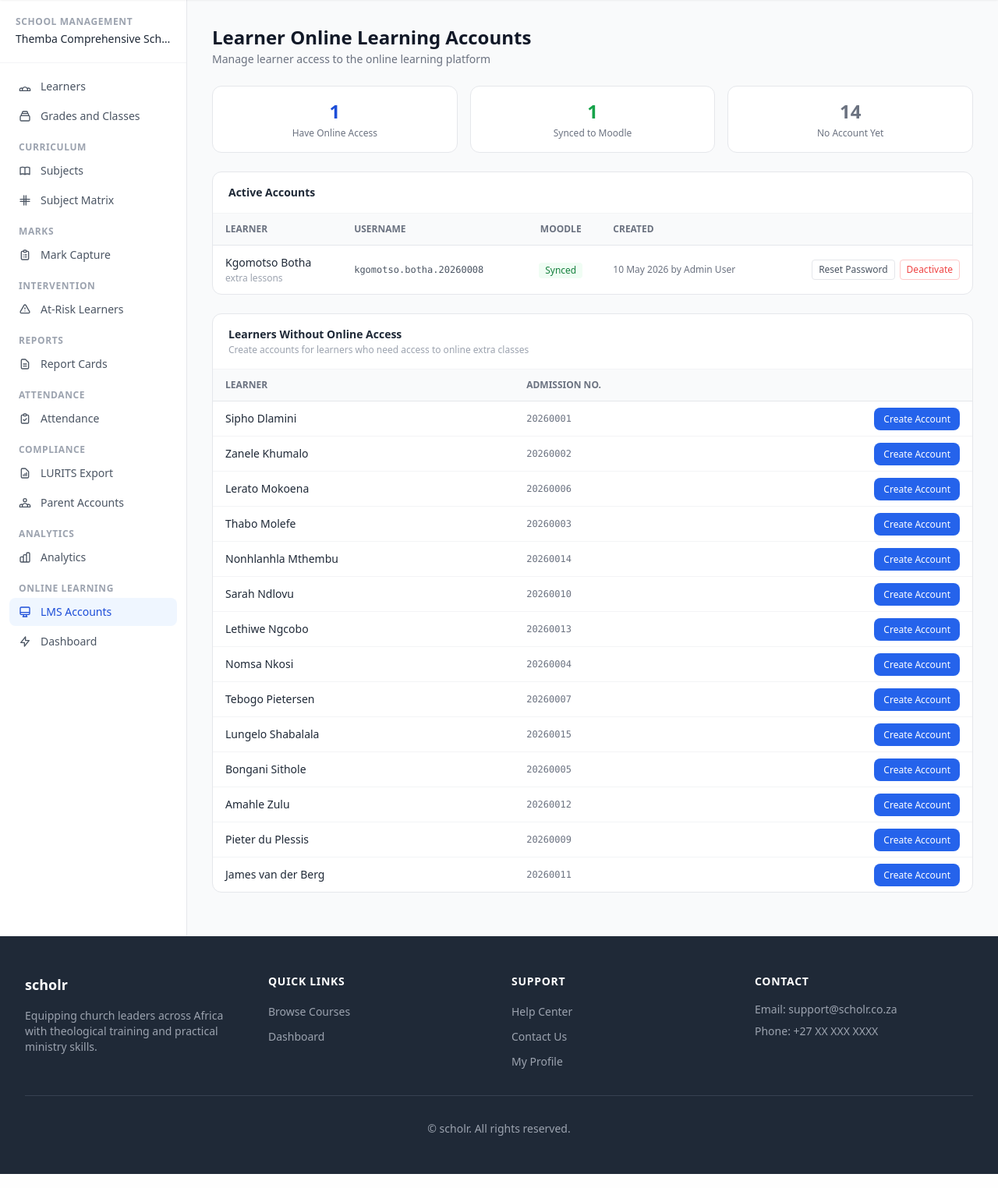
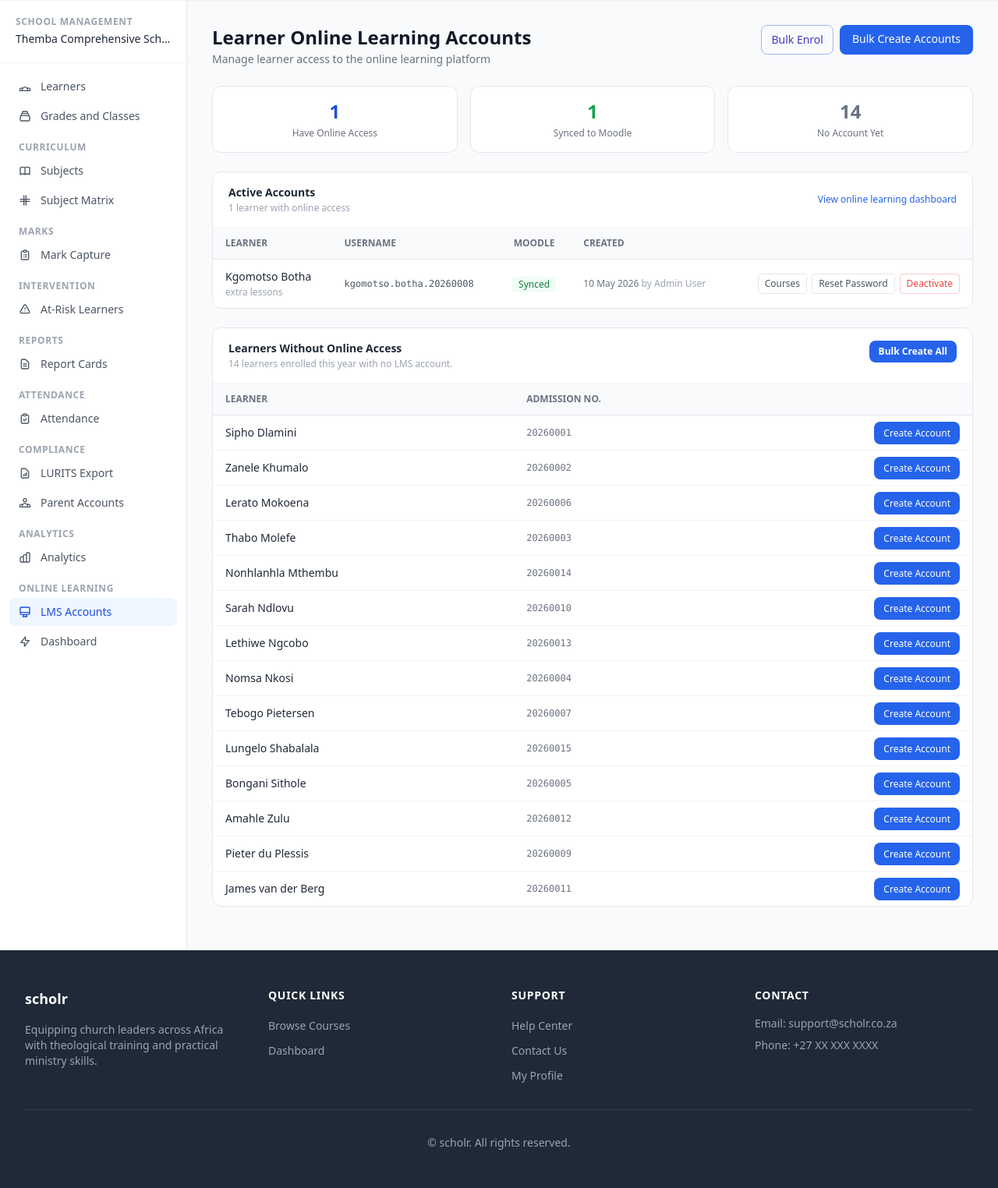
Before and after one commit to KreeckCode/scholr, a Django app: page /academics/online/accounts/ in a window 1280 px wide. Shown: the part 66-1590 px from the top of the page at 78% size. Run offline with Django 5.2, Linux system fonts and the light colour scheme; a user stored in the database is signed in; data comes from the database, SQL or seed files in the repository; both versions use the stored data as it was after the commit; parts of the project's set-up code (start-up, migrations or seed data) failed here and were passed over; some libraries are stand-ins or nearby versions.

Commit message:
feat: Update LMS and Academics settings to disable features and enhance account management UI

```diff
--- a/templates/academics/lms/accounts.html
+++ b/templates/academics/lms/accounts.html
@@ -1,12 +1,26 @@
 {% extends 'academics/base.html' %}
 
 {% block academics_content %}
-<div class="flex items-center justify-between mb-6">
+
+<!-- Header -->
+<div class="flex items-start justify-between mb-6">
     <div>
         <h1 class="text-2xl font-bold text-gray-900">Learner Online Learning Accounts</h1>
         <p class="text-sm text-gray-500 mt-0.5">
             Manage learner access to the online learning platform
         </p>
+    </div>
+    <div class="flex gap-2 shrink-0">
+        <a href="{% url 'academics:bulk_enroll' %}"
+           class="px-3 py-2 border border-indigo-300 text-indigo-700 text-sm font-medium
+                  rounded-lg hover:bg-indigo-50">
+            Bulk Enrol
+        </a>
+        <a href="{% url 'academics:bulk_create_accounts' %}"
+           class="px-4 py-2 bg-blue-600 text-white text-sm font-medium
+                  rounded-lg hover:bg-blue-700">
+            Bulk Create Accounts
+        </a>
     </div>
 </div>
 
@@ -29,8 +43,15 @@
 <!-- Active accounts -->
 {% if with_account %}
 <div class="bg-white rounded-xl border border-gray-200 overflow-hidden mb-6">
-    <div class="px-5 py-4 border-b border-gray-100">
-        <h2 class="text-sm font-semibold text-gray-800">Active Accounts</h2>
+    <div class="px-5 py-4 border-b border-gray-100 flex items-center justify-between">
+        <div>
+            <h2 class="text-sm font-semibold text-gray-800">Active Accounts</h2>
+            <p class="text-xs text-gray-400 mt-0.5">{{ total_with }} learner{{ total_with|pluralize }} with online access</p>
+        </div>
+        <a href="{% url 'academics:online_learning_dashboard' %}"
+           class="text-xs text-blue-600 hover:text-blue-800">
+            View online learning dashboard
+        </a>
     </div>
     <table class="w-full text-sm">
         <thead class="bg-gray-50 border-b border-gray-200">
@@ -45,49 +66,90 @@
         <tbody class="divide-y divide-gray-100">
             {% for acc in with_account %}
             <tr class="hover:bg-gray-50">
+
+                <!-- Learner name + optional notes -->
                 <td class="px-4 py-3">
-                    <p class="font-medium text-gray-800">{{ acc.learner.get_full_name }}</p>
+                    <a href="{% url 'academics:learner_detail' acc.learner.pk %}"
+                       class="font-medium text-gray-800 hover:text-blue-600">
+                        {{ acc.learner.get_full_name }}
+                    </a>
                     {% if acc.notes %}
                     <p class="text-xs text-gray-400 mt-0.5">{{ acc.notes }}</p>
                     {% endif %}
                 </td>
-                <td class="px-4 py-3 font-mono text-gray-600 text-xs">{{ acc.user.username }}</td>
+
+                <!-- Username -->
+                <td class="px-4 py-3 font-mono text-gray-600 text-xs">
+                    {{ acc.user.username }}
+                </td>
+
+                <!-- Moodle sync badge -->
                 <td class="px-4 py-3 text-center">
                     {% if acc.is_synced_to_moodle %}
-                    <span class="inline-block px-2 py-0.5 bg-green-50 text-green-700 text-xs rounded font-medium">Synced</span>
+                    <span class="inline-block px-2 py-0.5 bg-green-50 text-green-700
+                                 text-xs rounded font-medium">
+                        Synced
+                    </span>
                     {% else %}
-                    <span class="inline-block px-2 py-0.5 bg-amber-50 text-amber-700 text-xs rounded font-medium">
+                    <span class="inline-block px-2 py-0.5 bg-amber-50 text-amber-700
+                                 text-xs rounded font-medium">
                         {{ acc.moodle_sync_status|title }}
                     </span>
                     {% endif %}
                 </td>
+
+                <!-- Created -->
                 <td class="px-4 py-3 text-gray-500 text-xs">
                     {{ acc.created_at|date:"d M Y" }}
-                    {% if acc.created_by %}by {{ acc.created_by.get_full_name }}{% endif %}
+                    {% if acc.created_by %}
+                    <span class="text-gray-400">by {{ acc.created_by.get_full_name }}</span>
+                    {% endif %}
                 </td>
+
+                <!-- Actions -->
                 <td class="px-4 py-3 text-right">
                     <div class="flex items-center justify-end gap-1.5">
+
+                        <!-- Retry sync — only when not yet synced -->
                         {% if not acc.is_synced_to_moodle %}
-                        <form method="post" action="{% url 'academics:lms_account_retry_sync' acc.pk %}">
+                        <form method="post"
+                              action="{% url 'academics:lms_account_retry_sync' acc.pk %}">
                             {% csrf_token %}
-                            <button class="text-xs text-blue-600 border border-blue-200 px-2 py-1 rounded hover:bg-blue-50">
+                            <button class="text-xs text-blue-600 border border-blue-200
+                                           px-2 py-1 rounded hover:bg-blue-50">
                                 Retry Sync
                             </button>
                         </form>
                         {% endif %}
-                        <form method="post" action="{% url 'academics:lms_account_reset_password' acc.pk %}">
+
+                        <!-- View learner online courses -->
+                        <a href="{% url 'academics:learner_online_courses' acc.learner.pk %}"
+                           class="text-xs text-gray-600 border border-gray-200
+                                  px-2 py-1 rounded hover:bg-gray-50">
+                            Courses
+                        </a>
+
+                        <!-- Reset password -->
+                        <form method="post"
+                              action="{% url 'academics:lms_account_reset_password' acc.pk %}">
                             {% csrf_token %}
-                            <button class="text-xs text-gray-600 border border-gray-200 px-2 py-1 rounded hover:bg-gray-50">
+                            <button class="text-xs text-gray-600 border border-gray-200
+                                           px-2 py-1 rounded hover:bg-gray-50">
                                 Reset Password
                             </button>
                         </form>
-                        <form method="post" action="{% url 'academics:lms_account_deactivate' acc.pk %}"
-                              onsubmit="return confirm('Deactivate online access for {{ acc.learner.get_full_name }}?')">
+
+                        <!-- Deactivate -->
+                        <form method="post"
+                              action="{% url 'academics:lms_account_deactivate' acc.pk %}"
+                              onsubmit="return confirm('Deactivate online access for {{ acc.learner.get_full_name }}? They will lose Moodle access immediately.')">
                             {% csrf_token %}
-                            <button class="text-xs text-red-500 border border-red-200 px-2 py-1 rounded hover:bg-red-50">
+                            <button class="text-xs text-red-500 border border-red-200
+                                           px-2 py-1 rounded hover:bg-red-50">
                                 Deactivate
                             </button>
                         </form>
+
                     </div>
                 </td>
             </tr>
@@ -100,11 +162,19 @@
 <!-- Learners without accounts -->
 {% if without_account %}
 <div class="bg-white rounded-xl border border-gray-200 overflow-hidden mb-6">
-    <div class="px-5 py-4 border-b border-gray-100">
-        <h2 class="text-sm font-semibold text-gray-800">Learners Without Online Access</h2>
-        <p class="text-xs text-gray-400 mt-0.5">
-            Create accounts for learners who need access to online extra classes
-        </p>
+    <div class="px-5 py-4 border-b border-gray-100 flex items-start justify-between gap-4">
+        <div>
+            <h2 class="text-sm font-semibold text-gray-800">Learners Without Online Access</h2>
+            <p class="text-xs text-gray-400 mt-0.5">
+                {{ total_without }} learner{{ total_without|pluralize }} enrolled this year
+                with no LMS account.
+            </p>
+        </div>
+        <a href="{% url 'academics:bulk_create_accounts' %}"
+           class="shrink-0 px-3 py-1.5 bg-blue-600 text-white text-xs font-semibold
+                  rounded-lg hover:bg-blue-700">
+            Bulk Create All
+        </a>
     </div>
     <table class="w-full text-sm">
         <thead class="bg-gray-50 border-b border-gray-200">
@@ -117,11 +187,16 @@
         <tbody class="divide-y divide-gray-100">
             {% for learner in without_account %}
             <tr class="hover:bg-gray-50">
-                <td class="px-4 py-3 font-medium text-gray-800">{{ learner.get_full_name }}</td>
-                <td class="px-4 py-3 font-mono text-gray-500 text-xs">{{ learner.admission_number }}</td>
+                <td class="px-4 py-3 font-medium text-gray-800">
+                    {{ learner.get_full_name }}
+                </td>
+                <td class="px-4 py-3 font-mono text-gray-500 text-xs">
+                    {{ learner.admission_number }}
+                </td>
                 <td class="px-4 py-3 text-right">
                     <a href="{% url 'academics:lms_account_create' learner.pk %}"
-                       class="text-xs font-medium text-white bg-blue-600 hover:bg-blue-700 px-3 py-1.5 rounded-lg">
+                       class="text-xs font-medium text-white bg-blue-600
+                              hover:bg-blue-700 px-3 py-1.5 rounded-lg">
                         Create Account
                     </a>
                 </td>
@@ -132,25 +207,54 @@
 </div>
 {% endif %}
 
-<!-- Deactivated accounts -->
+<!-- Empty state — no accounts at all -->
+{% if not with_account and not without_account %}
+<div class="bg-white rounded-xl border border-gray-200 px-5 py-16 text-center">
+    <p class="text-gray-500 text-sm font-medium mb-1">No learners found for the current academic year.</p>
+    <p class="text-gray-400 text-xs">
+        Make sure learners are enrolled and an academic year is set.
+    </p>
+</div>
+{% endif %}
+
+<!-- Deactivated accounts (collapsed by default) -->
 {% if deactivated %}
 <details class="bg-white rounded-xl border border-gray-200">
-    <summary class="px-5 py-4 text-sm font-semibold text-gray-500 cursor-pointer">
+    <summary class="px-5 py-4 text-sm font-semibold text-gray-500 cursor-pointer
+                    hover:text-gray-700 select-none">
         Deactivated Accounts ({{ deactivated|length }})
     </summary>
     <table class="w-full text-sm border-t border-gray-200">
+        <thead class="bg-gray-50 border-b border-gray-200">
+            <tr>
+                <th class="px-4 py-3 text-left text-xs font-semibold text-gray-500 uppercase">Learner</th>
+                <th class="px-4 py-3 text-left text-xs font-semibold text-gray-500 uppercase">Username</th>
+                <th class="px-4 py-3 text-left text-xs font-semibold text-gray-500 uppercase">Deactivated</th>
+                <th class="px-4 py-3"></th>
+            </tr>
+        </thead>
         <tbody class="divide-y divide-gray-100">
             {% for acc in deactivated %}
             <tr class="hover:bg-gray-50">
-                <td class="px-4 py-3 text-gray-600">{{ acc.learner.get_full_name }}</td>
-                <td class="px-4 py-3 font-mono text-gray-400 text-xs">{{ acc.user.username }}</td>
+                <td class="px-4 py-3 text-gray-600 font-medium">
+                    {{ acc.learner.get_full_name }}
+                </td>
+                <td class="px-4 py-3 font-mono text-gray-400 text-xs">
+                    {{ acc.user.username }}
+                </td>
                 <td class="px-4 py-3 text-xs text-gray-400">
-                    Deactivated {{ acc.deactivated_at|date:"d M Y" }}
+                    {% if acc.deactivated_at %}
+                    {{ acc.deactivated_at|date:"d M Y" }}
+                    {% else %}
+                    —
+                    {% endif %}
                 </td>
                 <td class="px-4 py-3 text-right">
-                    <form method="post" action="{% url 'academics:lms_account_reactivate' acc.pk %}">
+                    <form method="post"
+                          action="{% url 'academics:lms_account_reactivate' acc.pk %}">
                         {% csrf_token %}
-                        <button class="text-xs text-blue-600 border border-blue-200 px-2 py-1 rounded hover:bg-blue-50">
+                        <button class="text-xs text-blue-600 border border-blue-200
+                                       px-2 py-1 rounded hover:bg-blue-50">
                             Reactivate
                         </button>
                     </form>
@@ -162,6 +266,4 @@
 </details>
 {% endif %}
 
-
-
 {% endblock %}
```
Also changed, not shown: db.sqlite3, 2 other files.
